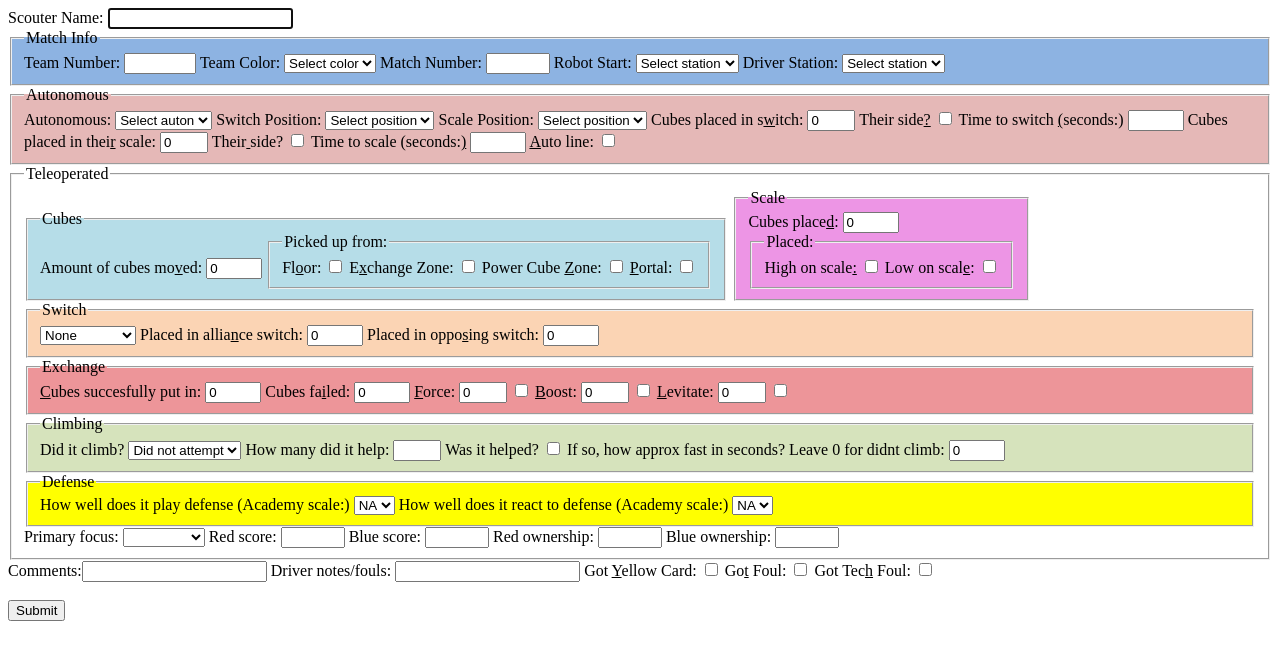
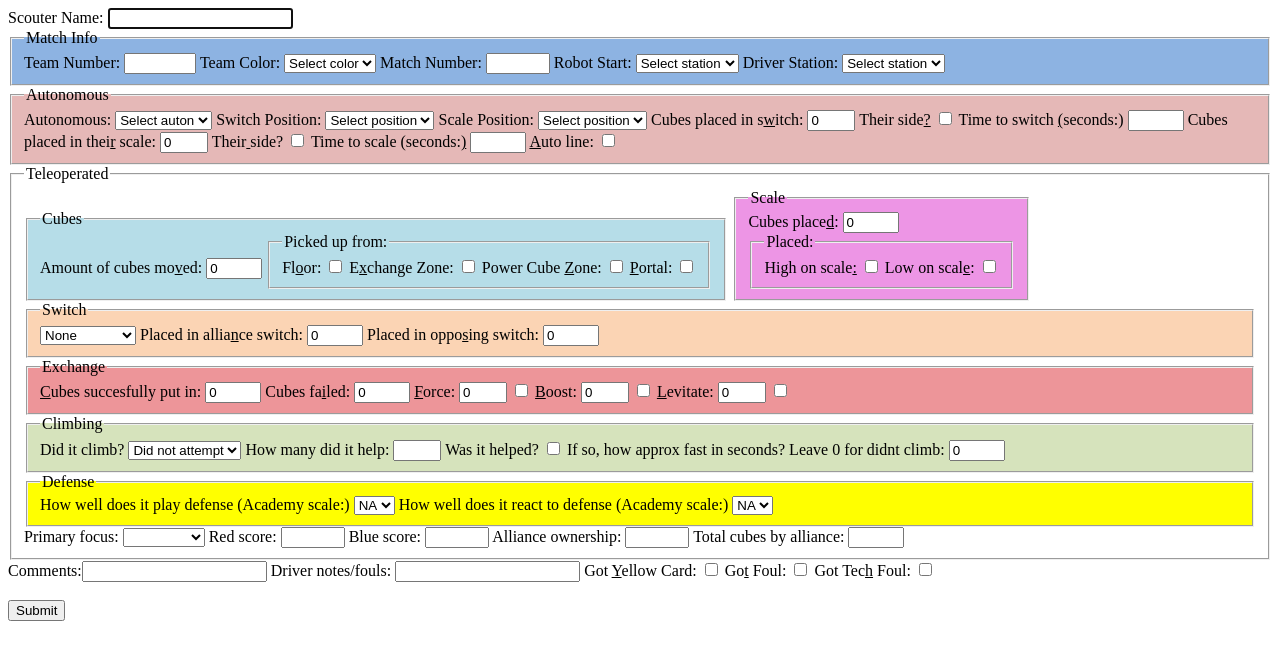
Before and after one commit to frc5431/ScoutingApp2019, a plain HTML site: page stand-scouting.html in a window 1280 px wide. Drawn offline with Linux system fonts and the light colour scheme.

Commit message:
added jeremy thing

```diff
--- a/stand-scouting.html
+++ b/stand-scouting.html
@@ -141,8 +141,8 @@
 	            </select></label>
 	            <label>Red score: <input name="Red score"id="red-score"type="number"min="0"max="700"required="true"></label>
 	            <label>Blue score: <input name="Blue score"id="blue-score"type="number"min="0"max="700"required="true"></label>
-	            <label>Red ownership: <input name="Red ownership"id="red-score"type="number"min="0"max="700"required="true"></label>
-	            <label>Blue ownership: <input name="Blue ownership"id="blue-score"type="number"min="0"max="700"required="true"></label>
+	            <label>Alliance ownership: <input name="Alliance ownership"type="number"min="0"max="700"required="true"></label>
+	            <label>Total cubes by alliance: <input name="Total cubes by alliance"type="number"min="0"max="66"required="true"></label>
             </fieldset>
             <label>Comments:<input id="notes"type="text" name="Comments"></label> <label>Driver notes/fouls: <input name="Driver notes/fouls"id="driver-notes"type="text"></label>
             <label>Got <u>Y</u>ellow Card: <input accesskey="y" name="Yellow card" type="checkbox"></label>
```
